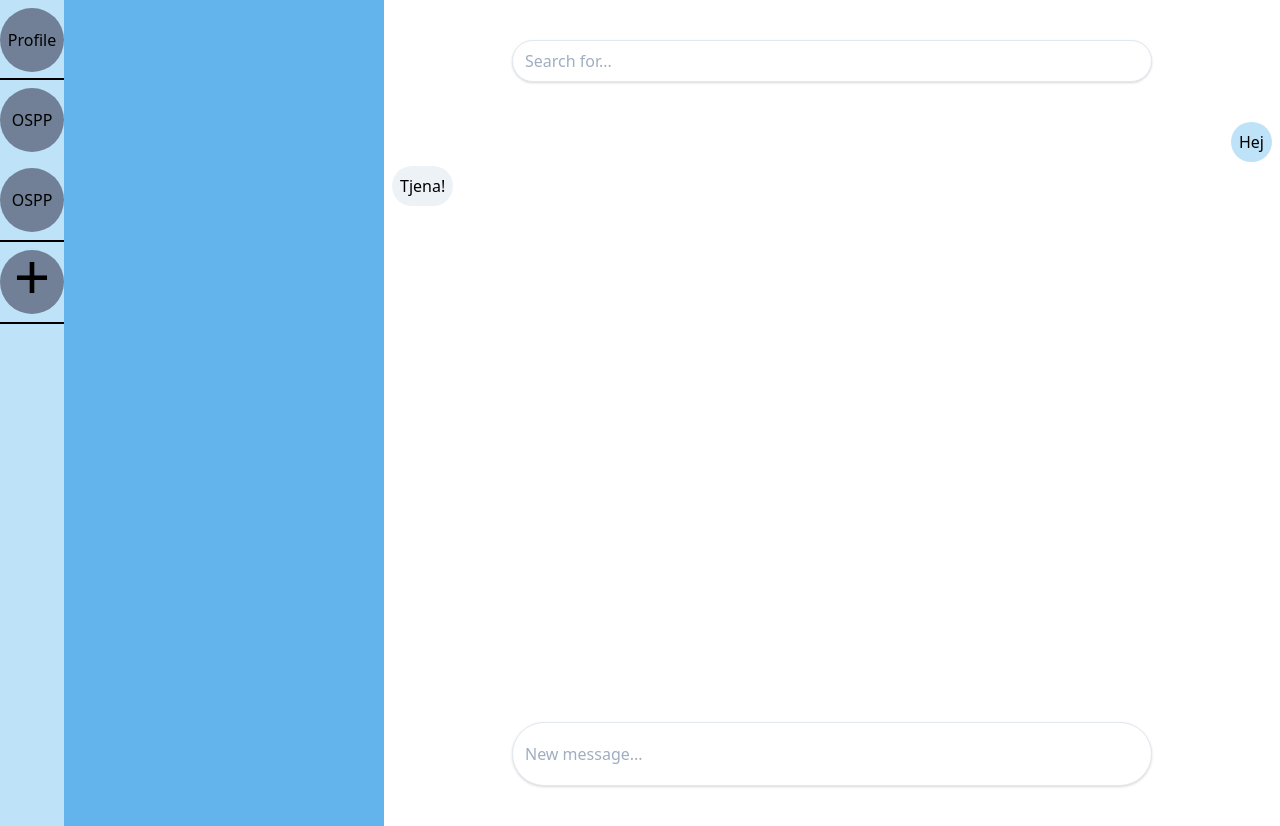
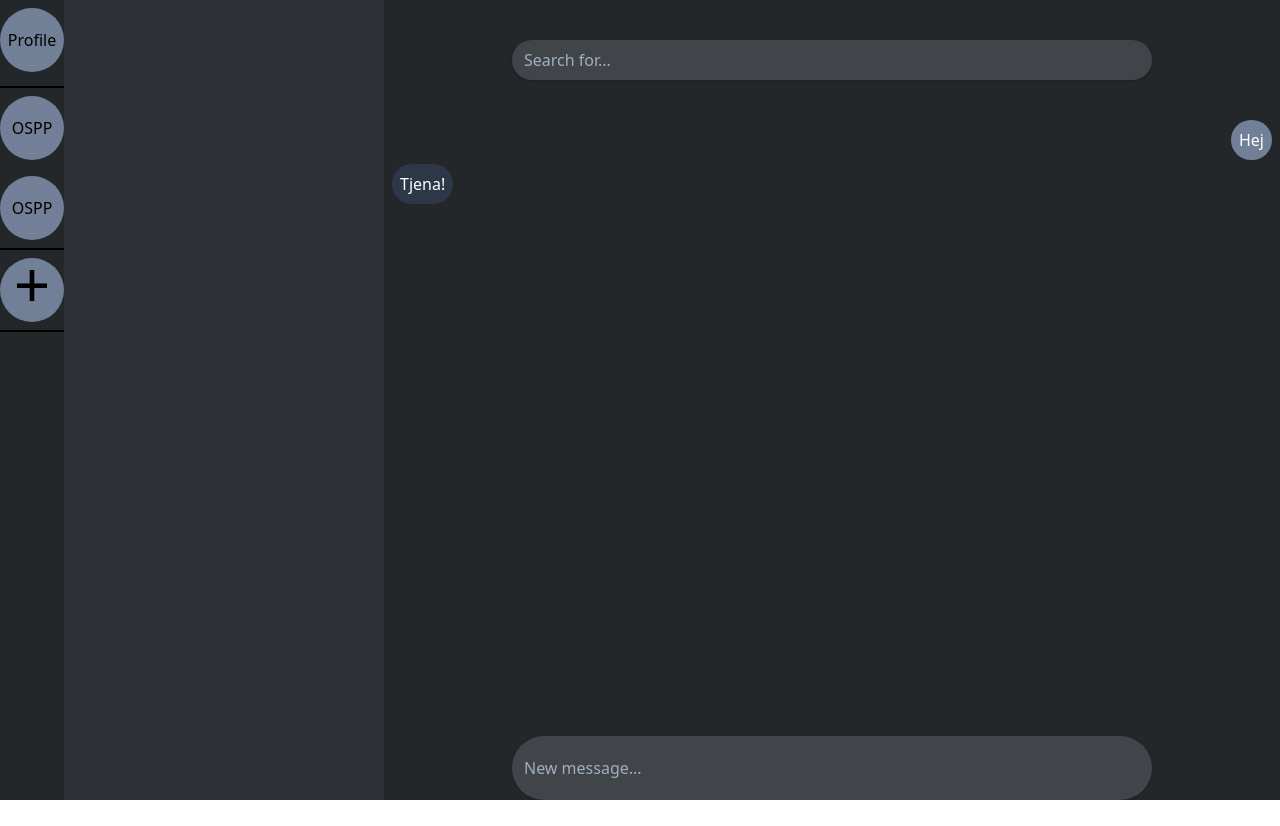
Before and after one commit to MarkusLucero/ChatApp, a React (Create React App) app in the folder frontend/: page / in a window 1280 px wide. After the commit the page ends 800 px from the top, so only its background shows below. Built offline with nearby package versions, Linux system fonts and the light colour scheme; the HTML template or start-up script is replaced by a standard one.

Commit message:
some stylings

```diff
--- a/frontend/src/assets/tailwind.css
+++ b/frontend/src/assets/tailwind.css
@@ -3,3 +3,11 @@
 @tailwind components;
 
 @tailwind utilities;
+
+.input-box-custom-bg{
+    background-color: #41454A;
+}
+
+.focused-view-custom-bg{
+    background-color: #23272A;
+}
--- a/frontend/src/components/Chat/Message.js
+++ b/frontend/src/components/Chat/Message.js
@@ -9,7 +9,7 @@ import "../../assets/main.css";
 const Message = ({ message }) => {
   return (
     <div className={"flex h-10 mb-1" + (message.self ? ' justify-end' : ' justify-start')}>
-      <div className={"h-full p-2 rounded-full static center" + (message.self ? " bg-blue-200" : " bg-gray-200")}>
+      <div className={"h-full p-2 rounded-full static center text-white" + (message.self ? " bg-gray-600" : " bg-gray-800")}>
         {message.message}
       </div>
     </div>
--- a/frontend/src/components/ChatContainer/ChatContainer.js
+++ b/frontend/src/components/ChatContainer/ChatContainer.js
@@ -34,6 +34,7 @@ const ChatContainer = () => {
        to be displayed in the chat
     */
     console.log(searchTerm);
+    setSearchTerm("");
     event.preventDefault();
   };
 
@@ -68,7 +69,7 @@ const ChatContainer = () => {
 
 
   return (
-    <div className="flex flex-col content-center">
+    <div className="flex flex-col content-center focused-view-custom-bg">
       <SearchBar
         id="search-chat"
         value={searchTerm}
--- a/frontend/src/components/ChatInput/ChatInput.js
+++ b/frontend/src/components/ChatInput/ChatInput.js
@@ -10,10 +10,10 @@ import "../../assets/main.css";
  */
 const ChatInput = ({ message, handleInputChange, handleButtonClick }) => {
   return (
-    <div className="self-center mt-auto mb-10">
+    <div className="self-center mt-auto">
       <form id="message" className="w-screen50 flex justify-center">
         <input
-        className="w-full h-16 shadow appearance-none border rounded-full py-2 px-3 focus:outline-none"
+        className="w-full h-16 input-box-custom-bg text-white shadow appearance-none rounded-full py-2 px-3 focus:outline-none"
           type="text"
           onChange={handleInputChange}
           value={message}
--- a/frontend/src/components/FocusedView/FocusedView.js
+++ b/frontend/src/components/FocusedView/FocusedView.js
@@ -1,6 +1,6 @@
-import React from 'react'
+import React from "react";
 import "../../assets/main.css";
-import ChatContainer from "../ChatContainer/ChatContainer"
+import ChatContainer from "../ChatContainer/ChatContainer";
 
 /**
  * FocusedView is the component that makes sure to route to specific component that is focused on
@@ -9,12 +9,12 @@ import ChatContainer from "../ChatContainer/ChatContainer"
  * TODO Actual routing
  * @returns the appropriate component that should be displayed
  */
-const FocusedView = () =>
-{
-    return (
-        <ChatContainer/>
-    )
-}
+const FocusedView = () => {
+  return (
+    <>
+      <ChatContainer />
+    </>
+  );
+};
 
-
-export default FocusedView
+export default FocusedView;
--- a/frontend/src/components/LandingPage/LandingPage.js
+++ b/frontend/src/components/LandingPage/LandingPage.js
@@ -16,8 +16,8 @@ const LandingPage = () => {
     <div className="grid grid-cols-custom h-screen">
       <SideDisplayList/>
 
-      <div id="info-display-list" className="bg-blue-400"></div>
-      <FocusedView/>
+      <div id="info-display-list" style={{backgroundColor: "#2C2F33"}}></div>
+      <FocusedView />
     </div>
   );
 };
--- a/frontend/src/components/SearchBar/SearchBar.js
+++ b/frontend/src/components/SearchBar/SearchBar.js
@@ -15,7 +15,7 @@ const SearchBar = ({id, value, onButtonClick, onInputChange}) => {
   return (
     <div className="mt-10">
       <InputBox
-        inputStyles = "w-screen50 shadow appearance-none border rounded-full py-2 px-3 focus:outline-none "
+        inputStyles = "w-screen50 text-white input-box-custom-bg shadow appearance-none rounded-full py-2 px-3 focus:outline-none "
         id={id}
         type="text"
         placeholder="Search for..."
--- a/frontend/src/components/SideDisplayList/SideDisplayList.js
+++ b/frontend/src/components/SideDisplayList/SideDisplayList.js
@@ -1,41 +1,36 @@
-import React, {useState} from 'react';
-import Servers from './Servers';
+import React, { useState } from "react";
+import Servers from "./Servers";
 /**
  * SideDisplayList holds all components in the side display - servers, add server, profile
  * @param  props - The props passed down from LandingPage - servers and additional information
  * @returns A div containing the servers, add server and profile
  */
 
-
-const  SideDisplayList = props => {
+const SideDisplayList = (props) => {
   /* The initial state, all the servers -- WILL MOST LIKELY BE PASSED DOWN AS PROPS INSTEAD */
-    const [servers, setServers] = useState([{name: "OSPP"}, {name: "OSPP"}]);
+  const [servers, setServers] = useState([{ name: "OSPP" }, { name: "OSPP" }]);
 
   return (
-        <div className="flex flex-col bg-blue-200">
+    <div style={{backgroundColor: '#23272A' }} className="flexflex-col bg-blue-200">
       <div className="border-solid border-b-2 border-black h-20">
-                <h1 className="rounded-full h-16 w-16 mb-2 mt-2 bg-gray-600 hover:bg-gray-500 flex items-center justify-center">Profile</h1>
+        <h1 className="rounded-full h-16 w-16 mb-2 mt-2 bg-gray-600 hover:bg-gray-500 flex items-center justify-center">
+          Profile
+        </h1>
       </div>
       <div className="border-solid border-b-2 border-black h-auto">
         <div className="flex flex-col justify-between">
           {servers.map((server, index) => (
-                        <Servers key ={index} server = {server}/>
+            <Servers key={index} server={server} />
           ))}
         </div>
       </div>
       <div className="border-solid border-b-2 border-black">
         <div className="rounded-full h-16 w-16 mb-2 mt-2 bg-gray-600 hover:bg-gray-500 flex items-center justify-center ">
-                    <h1 className="text-6xl flex items-center justify-center pb-3">
-                        +
-                    </h1>
+          <h1 className="text-6xl flex items-center justify-center pb-3">+</h1>
         </div>
       </div>
-
-
-
     </div>
-    )
-}
-
+  );
+};
 
 export default SideDisplayList;
```
Also changed, not shown: frontend/src/assets/main.css. Lines whose indentation alone changed are shown as unchanged.
